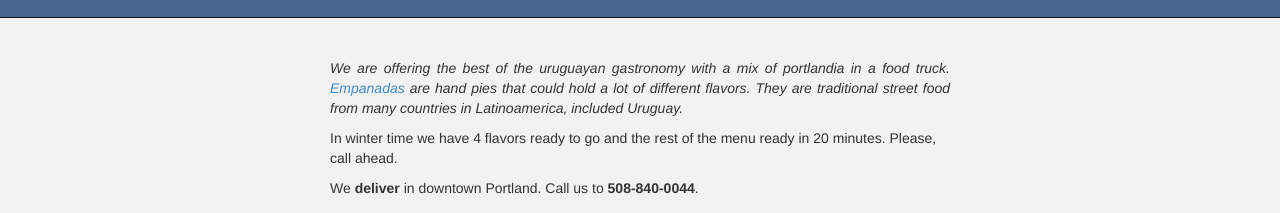
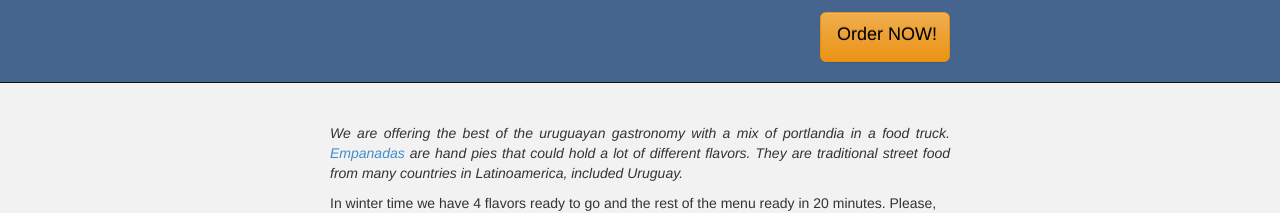
Before and after one commit to pdxempanadas/pdxempanadas, a plain HTML site: page index.html in a window 1280 px wide. Shown: the part 257-470 px from the top of the page. Drawn offline with Linux system fonts and the light colour scheme; a script that the page names is missing.

Commit message:
Adds the square empanadas shop.

```diff
--- a/index.html
+++ b/index.html
@@ -52,6 +52,7 @@
           <div id="schedule">
             Monday to Friday: 11am to 2pm
           </div>
+          <a class="order_now btn btn-warning btn-lg" id="order-button" href="https://squareup.com/market/pdx-empanadas">Order NOW!</a>
         </div>
         </header>
     </div>
```
